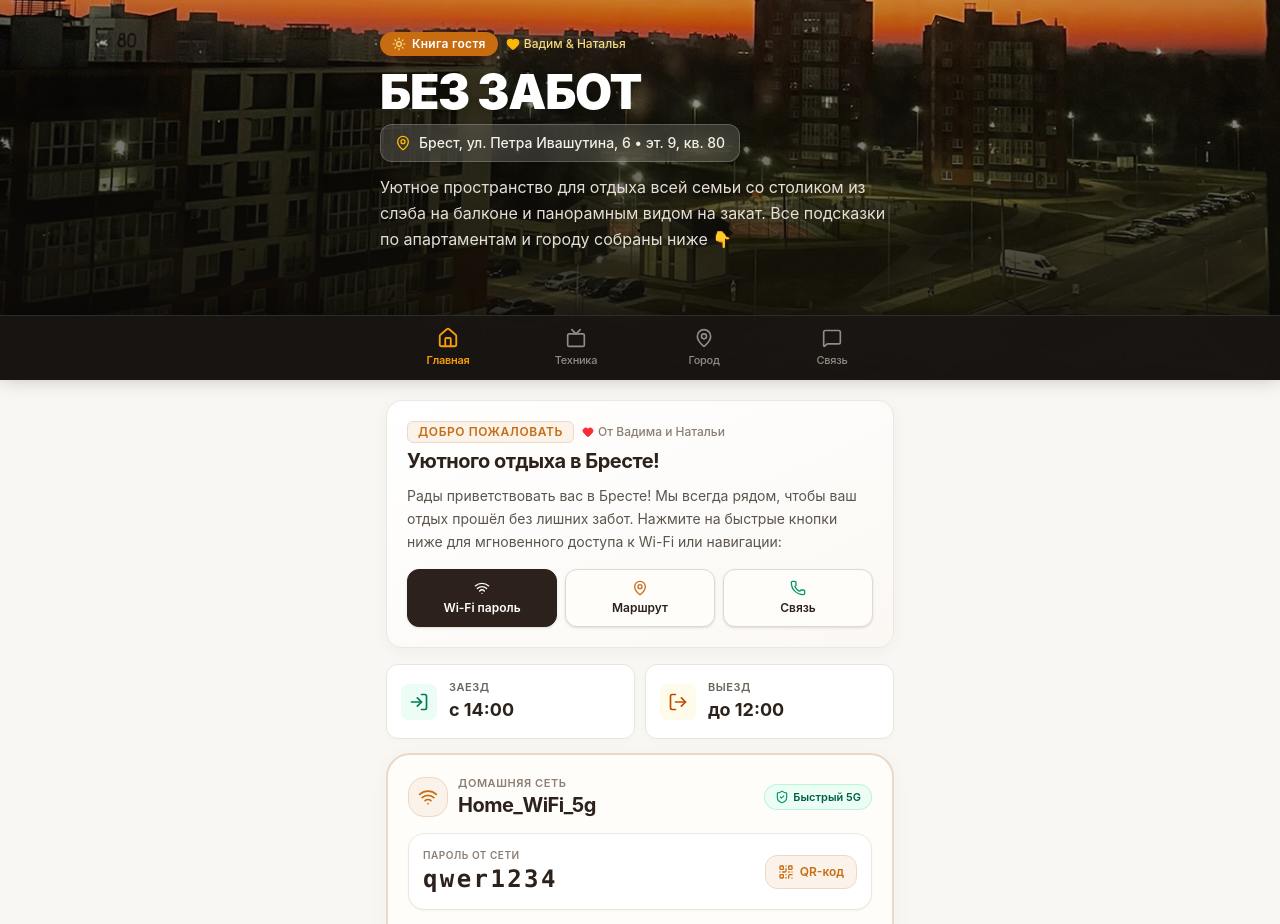
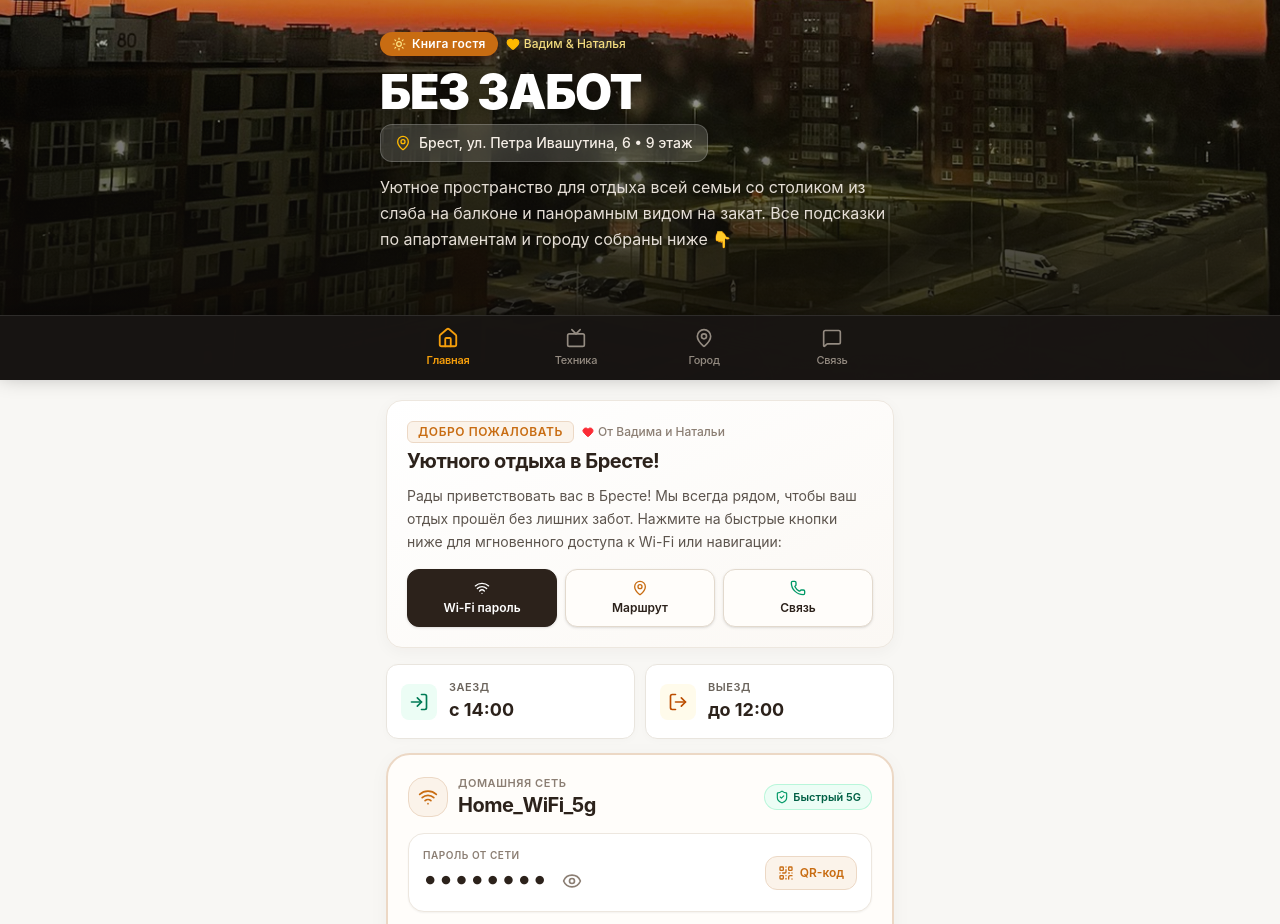
Before and after one commit to duutey34/bezzabot-brest.github.io, a React (Vite) app: page / in a window 1280 px wide. Shown: the part 420-1344 px from the top of the page. Built offline with nearby package versions, Linux system fonts and the light colour scheme.

Commit message:
feat: add Wi-Fi password visibility toggle
- Added a toggle to show/hide the Wi-Fi password for better privacy.
- Simplified address display across the application to exclude specific apartment numbers.

```diff
--- a/src/App.tsx
+++ b/src/App.tsx
@@ -78,7 +78,7 @@ export default function App() {
         {/* Тёплая подпись в конце страницы */}
         <footer className="text-center pt-4 pb-8 text-xs text-[#8a8176] space-y-1">
           <p className="font-semibold text-[#544b41]">
-            «Без забот» • Брест, ул. Петра Ивашутина, 6 (эт. 9, кв. 80)
+            «Без забот» • Брест, ул. Петра Ивашутина, 6
           </p>
           <p className="pt-0.5 text-[#9c9186]">
             Желаем вам самого уютного и приятного отдыха в Бресте! ❤️
--- a/src/components/WifiCard.tsx
+++ b/src/components/WifiCard.tsx
@@ -1,5 +1,5 @@
 import React, { useState } from 'react';
-import { Wifi, Copy, Check, QrCode, X, Sparkles, ShieldCheck } from 'lucide-react';
+import { Wifi, Copy, Check, QrCode, X, Sparkles, ShieldCheck, Eye, EyeOff } from 'lucide-react';
 import { APARTMENT_INFO } from '../data/guideData';
 
 interface WifiCardProps {
@@ -9,6 +9,7 @@ interface WifiCardProps {
 
 export const WifiCard: React.FC<WifiCardProps> = ({ copied, onCopy }) => {
   const [showQr, setShowQr] = useState(false);
+  const [showPassword, setShowPassword] = useState(false);
 
   // High-res QR code generated for Wi-Fi direct connection
   const qrUrl = `https://api.qrserver.com/v1/create-qr-code/?size=260x260&data=${encodeURIComponent(
@@ -39,19 +40,34 @@ export const WifiCard: React.FC<WifiCardProps> = ({ copied, onCopy }) => {
       </div>
 
       {/* Password display container */}
-      <div className="mb-4 bg-white p-3.5 rounded-2xl border border-[#ede7df] shadow-xs flex items-center justify-between">
-        <div>
+      <div className="mb-4 bg-white p-3.5 rounded-2xl border border-[#ede7df] shadow-xs flex items-center justify-between gap-3">
+        <div className="flex-1 min-w-0">
           <div className="text-[10px] uppercase tracking-wider font-semibold text-[#8b7e73]">
             Пароль от сети
           </div>
-          <div className="text-xl sm:text-2xl font-mono font-bold text-[#2c221b] tracking-widest select-all">
-            {APARTMENT_INFO.wifi.password}
+          <div className="flex items-center gap-2 mt-0.5">
+            <span className="text-xl sm:text-2xl font-mono font-bold text-[#2c221b] tracking-wider select-all">
+              {showPassword ? APARTMENT_INFO.wifi.password : '••••••••'}
+            </span>
+            <button
+              type="button"
+              onClick={() => setShowPassword(!showPassword)}
+              className="p-1.5 rounded-lg text-[#8b7e73] hover:text-[#2c221b] hover:bg-[#f5efe6] active:scale-95 transition-all cursor-pointer"
+              title={showPassword ? 'Скрыть пароль' : 'Показать пароль'}
+              aria-label={showPassword ? 'Скрыть пароль' : 'Показать пароль'}
+            >
+              {showPassword ? (
+                <EyeOff className="w-5 h-5 text-[#c86c12]" />
+              ) : (
+                <Eye className="w-5 h-5" />
+              )}
+            </button>
           </div>
         </div>
 
         <button
           onClick={() => setShowQr(!showQr)}
-          className="text-xs text-[#c86c12] font-semibold hover:text-[#9e540b] flex items-center gap-1.5 px-3 py-2 rounded-xl bg-[#fbf3ea] hover:bg-[#f5e9da] border border-[#ecd8c5] transition cursor-pointer active:scale-95"
+          className="text-xs text-[#c86c12] font-semibold hover:text-[#9e540b] flex items-center gap-1.5 px-3 py-2 rounded-xl bg-[#fbf3ea] hover:bg-[#f5e9da] border border-[#ecd8c5] transition cursor-pointer active:scale-95 shrink-0"
           title="Показать QR-код для подключения"
         >
           <QrCode className="w-4 h-4" />
--- a/src/data/guideData.ts
+++ b/src/data/guideData.ts
@@ -14,7 +14,7 @@ export interface GuidePlace {
 export const APARTMENT_INFO = {
   name: 'БЕЗ ЗАБОТ',
   tagline: 'книга гостя',
-  address: 'Брест, ул. Петра Ивашутина, 6 • эт. 9, кв. 80',
+  address: 'Брест, ул. Петра Ивашутина, 6 • 9 этаж',
   mapsUrl: 'https://maps.yandex.ru/?text=Брест,+ул.+Петра+Ивашутина,+6',
   googleMapsUrl: 'https://www.google.com/maps/search/?api=1&query=Брест,+ул.+Петра+Ивашутина,+6',
   homeTaxiUrl: 'https://3.redirect.appmetrica.yandex.com/route?end-lat=52.0622&end-lon=23.7483&app=taxi',
--- a/standalone-index.html
+++ b/standalone-index.html
@@ -914,7 +914,7 @@
       </div>
       <h1 class="hero-title">БЕЗ ЗАБОТ</h1>
       <a href="https://maps.yandex.ru/?text=Брест,+ул.+Петра+Ивашутина,+6" class="hero-address" target="_blank">
-        📍 Брест, ул. Петра Ивашутина, 6 • эт. 9, кв. 80
+        📍 Брест, ул. Петра Ивашутина, 6 • эт. 9
       </a>
       <p class="hero-desc">Уютное пространство для отдыха всей семьи со столиком из слэба на балконе и видом на закат. Все подсказки по апартаментам и городу собраны ниже 👇</p>
     </div>
@@ -962,9 +962,19 @@
         </div>
         <div style="font-size: 24px;">📶</div>
       </div>
-      <div style="margin-bottom: 14px; background: #fff; padding: 10px 12px; border-radius: 10px; border: 1px solid var(--border);">
-        <div style="font-size: 11px; color: var(--text-muted); text-transform: uppercase; font-weight: 600;">Пароль</div>
-        <div style="font-size: 20px; font-weight: 700; font-family: monospace; color: var(--wood-dark);" id="wifi-pass">qwer1234</div>
+      <div style="margin-bottom: 14px; background: #fff; padding: 10px 14px; border-radius: 12px; border: 1px solid var(--border); display: flex; align-items: center; justify-content: space-between;">
+        <div>
+          <div style="font-size: 11px; color: var(--text-muted); text-transform: uppercase; font-weight: 600;">Пароль от сети</div>
+          <div style="display: flex; align-items: center; gap: 8px; margin-top: 2px;">
+            <span style="font-size: 20px; font-weight: 700; font-family: monospace; color: var(--wood-dark); letter-spacing: 2px;" id="wifi-pass-display">••••••••</span>
+            <button type="button" onclick="toggleWifiPass()" style="background: none; border: none; cursor: pointer; padding: 4px; display: flex; align-items: center; justify-content: center; color: #8b7e73; border-radius: 6px;" title="Показать пароль" id="wifi-eye-btn">
+              <svg viewBox="0 0 24 24" width="20" height="20" fill="none" stroke="currentColor" stroke-width="2" stroke-linecap="round" stroke-linejoin="round">
+                <path d="M1 12s4-8 11-8 11 8 11 8-4 8-11 8-11-8-11-8z"></path>
+                <circle cx="12" cy="12" r="3"></circle>
+              </svg>
+            </button>
+          </div>
+        </div>
       </div>
       <div class="wifi-actions">
         <button class="wifi-copy-btn" onclick="copyWifi()">
@@ -1137,7 +1147,7 @@
           💬 В WhatsApp
         </a>
         <a href="https://t.me/duutey" onclick="handleCheckoutTg(event)" target="_blank" style="display: flex; align-items: center; justify-content: center; gap: 6px; padding: 12px 8px; border-radius: 12px; font-weight: 600; font-size: 13px; color: #fff; background: #229ED9; text-decoration: none;">
-          ✈️ В Telegram (@duutey)
+          ✈️ В Telegram
         </a>
       </div>
 
@@ -1462,7 +1472,7 @@
     </div>
 
     <footer style="text-align: center; padding: 20px 0; font-size: 12px; color: #8a8176;">
-      <p style="font-weight: 600; color: #544b41;">«Без забот» • Брест, ул. Петра Ивашутина, 6 (эт. 9, кв. 80)</p>
+      <p style="font-weight: 600; color: #544b41;">«Без забот» • Брест, ул. Петра Ивашутина, 6</p>
       <p style="margin-top: 4px; color: #9c9186;">Желаем вам самого уютного и приятного отдыха в Бресте! ❤️</p>
     </footer>
 
@@ -1489,9 +1499,26 @@
   </nav>
 
   <script>
+    const REAL_WIFI_PASS = 'qwer1234';
+    let isPassShown = false;
+
+    function toggleWifiPass() {
+      isPassShown = !isPassShown;
+      const passEl = document.getElementById('wifi-pass-display');
+      const btn = document.getElementById('wifi-eye-btn');
+      if (isPassShown) {
+        passEl.innerText = REAL_WIFI_PASS;
+        btn.innerHTML = `<svg viewBox="0 0 24 24" width="20" height="20" fill="none" stroke="#c86c12" stroke-width="2" stroke-linecap="round" stroke-linejoin="round"><path d="M17.94 17.94A10.07 10.07 0 0 1 12 20c-7 0-11-8-11-8a18.45 18.45 0 0 1 5.06-5.94M9.9 4.24A9.12 9.12 0 0 1 12 4c7 0 11 8 11 8a18.5 18.5 0 0 1-2.16 3.19m-6.72-1.07a3 3 0 1 1-4.24-4.24"></path><line x1="1" y1="1" x2="23" y2="23"></line></svg>`;
+        btn.title = 'Скрыть пароль';
+      } else {
+        passEl.innerText = '••••••••';
+        btn.innerHTML = `<svg viewBox="0 0 24 24" width="20" height="20" fill="none" stroke="currentColor" stroke-width="2" stroke-linecap="round" stroke-linejoin="round"><path d="M1 12s4-8 11-8 11 8 11 8-4 8-11 8-11-8-11-8z"></path><circle cx="12" cy="12" r="3"></circle></svg>`;
+        btn.title = 'Показать пароль';
+      }
+    }
+
     function copyWifi() {
-      const pass = document.getElementById('wifi-pass').innerText;
-      navigator.clipboard.writeText(pass).then(() => {
+      navigator.clipboard.writeText(REAL_WIFI_PASS).then(() => {
         const btn = document.querySelector('.wifi-copy-btn');
         const orig = btn.innerHTML;
         btn.innerHTML = '✅ Скопирован!';
```
Also changed, not shown: 1 other file (tests, documents, lock files or other folders).
